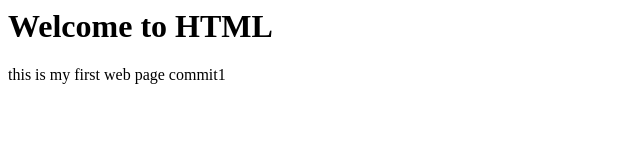
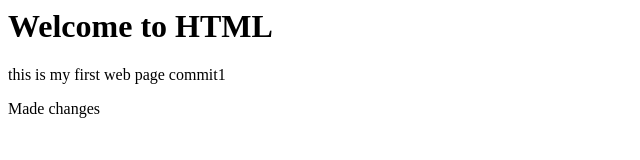
Before and after one commit to Ojas-space/codeinVS, a plain HTML site: page aa.html in a window 1280 px wide. Shown: the whole page, without its empty margins (0-640 px from the left). Drawn offline with Linux system fonts and the light colour scheme.

Commit message:
Made changes

```diff
--- a/aa.html
+++ b/aa.html
@@ -7,5 +7,6 @@
     <body>
         <h1>Welcome to HTML</h1>
         <p>this is my first web page commit1</p>
+        <p>Made changes</p>
     </body>
 </html>
```
